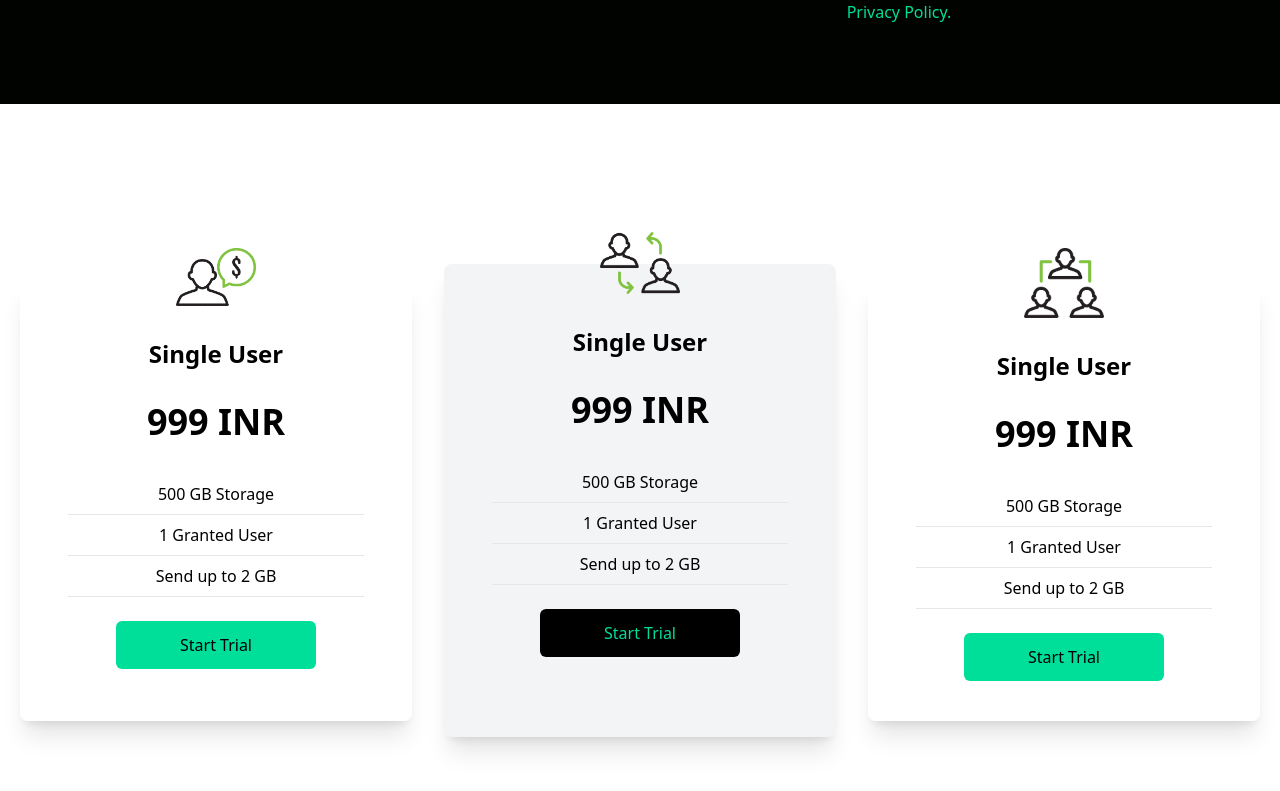
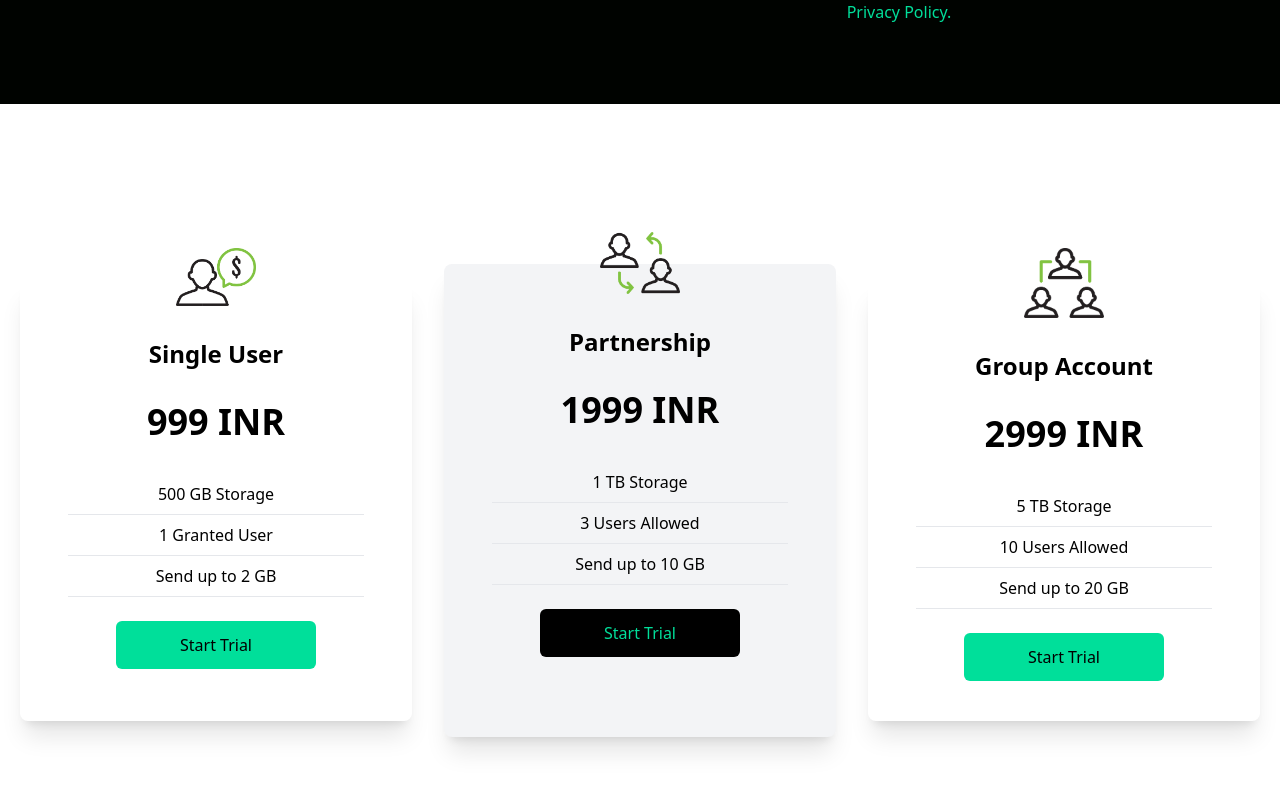
Before and after one commit to Sudeep-Poojary/Data-Finance-App, a React (Create React App) app: page / in a window 1280 px wide. Shown: the part 1677-2468 px from the top of the page. Built offline with nearby package versions, Linux system fonts and the light colour scheme.

Commit message:
build: Created Subscription Cards Component

```diff
--- a/src/components/Cards.jsx
+++ b/src/components/Cards.jsx
@@ -29,14 +29,14 @@
           <img
             className="w-20 mx-auto mt-[-3em] bg-transparent"
             src={Double}
-            alt="Single"
+            alt="Double"
           />
-          <h2 className="text-2xl font-bold text-center py-8">Single User</h2>
-          <p className="text-4xl text-center font-bold">999 INR</p>
+          <h2 className="text-2xl font-bold text-center py-8">Partnership</h2>
+          <p className="text-4xl text-center font-bold">1999 INR</p>
           <div className="text-center font-medium">
-            <p className="py-2 border-b mx-8 mt-8">500 GB Storage</p>
-            <p className="py-2 border-b mx-8">1 Granted User</p>
-            <p className="py-2 border-b mx-8">Send up to 2 GB</p>
+            <p className="py-2 border-b mx-8 mt-8">1 TB Storage</p>
+            <p className="py-2 border-b mx-8">3 Users Allowed</p>
+            <p className="py-2 border-b mx-8">Send up to 10 GB</p>
           </div>
           <button className="text-[#00df9a] bg-black rounded-md font-medium w-[200px] mx-auto my-6 px-6 py-3">
             Start Trial
@@ -47,14 +47,14 @@
           <img
             className="w-20 mx-auto mt-[-3em] bg-white"
             src={Triple}
-            alt="Single"
+            alt="Triple"
           />
-          <h2 className="text-2xl font-bold text-center py-8">Single User</h2>
-          <p className="text-4xl text-center font-bold">999 INR</p>
+          <h2 className="text-2xl font-bold text-center py-8">Group Account</h2>
+          <p className="text-4xl text-center font-bold">2999 INR</p>
           <div className="text-center font-medium">
-            <p className="py-2 border-b mx-8 mt-8">500 GB Storage</p>
-            <p className="py-2 border-b mx-8">1 Granted User</p>
-            <p className="py-2 border-b mx-8">Send up to 2 GB</p>
+            <p className="py-2 border-b mx-8 mt-8">5 TB Storage</p>
+            <p className="py-2 border-b mx-8">10 Users Allowed</p>
+            <p className="py-2 border-b mx-8">Send up to 20 GB</p>
           </div>
           <button className="bg-[#00df9a] text-black rounded-md font-medium w-[200px] mx-auto my-6 px-6 py-3">
             Start Trial
```
